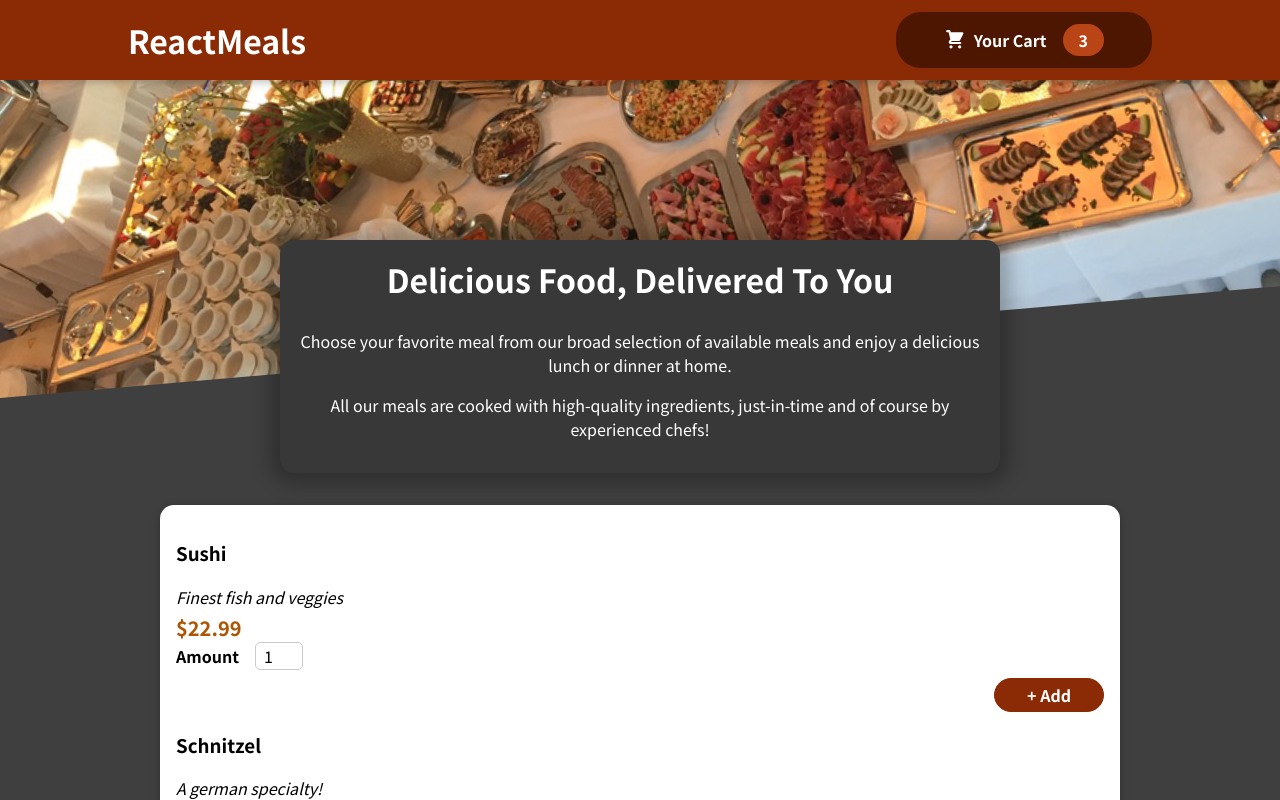
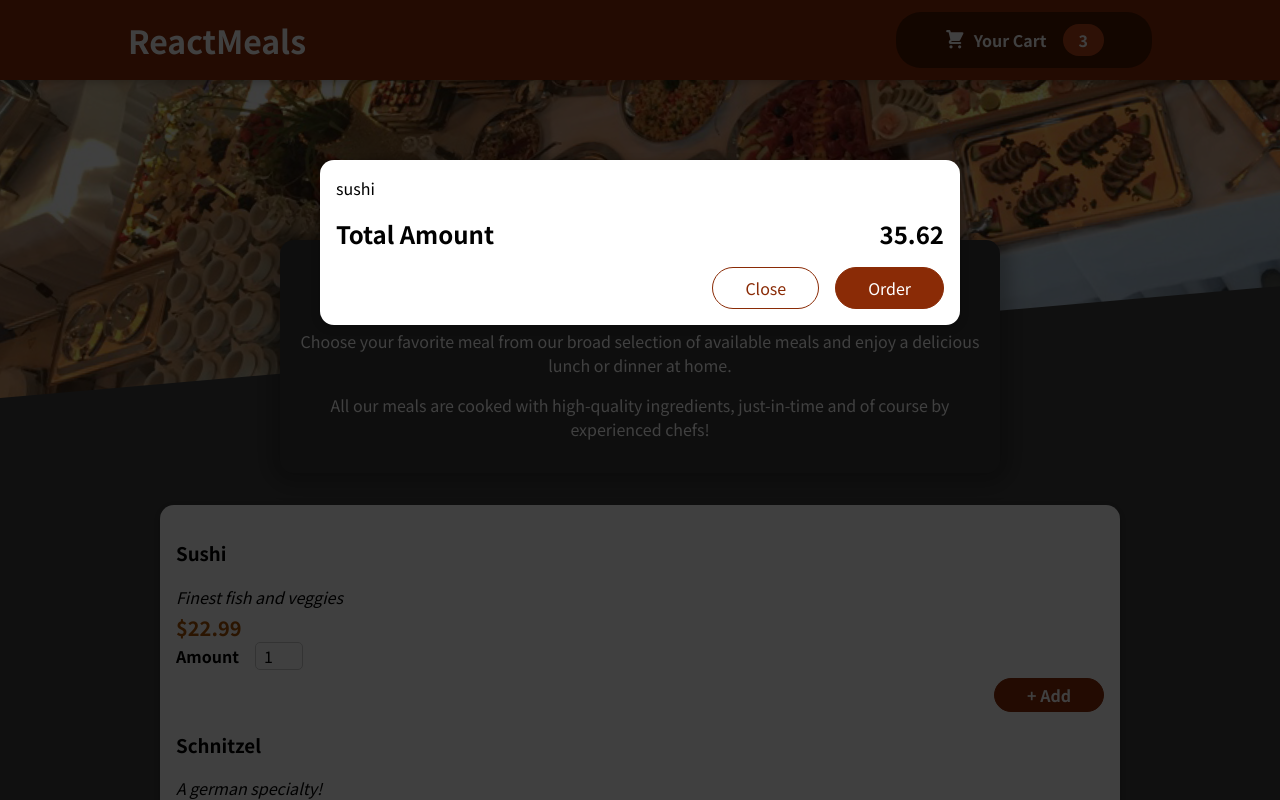
Before and after one commit to TFVO11/maximilian_PracticeProject, a React (Create React App) app: page / in a window 1280 px wide. Shown: the top 800 px of the page. Built offline with nearby package versions, Linux system fonts and the light colour scheme.

Commit message:
add_modal

```diff
--- a/public/index.html
+++ b/public/index.html
@@ -28,6 +28,7 @@
   </head>
   <body>
     <noscript>You need to enable JavaScript to run this app.</noscript>
+    <div id="overlays"></div>
     <div id="root"></div>
     <!--
       This HTML file is a template.
--- a/src/App.js
+++ b/src/App.js
@@ -2,10 +2,12 @@
 
 import Header from './components/Layout/Header';
 import Meals from './components/Meals/Meals';
+import Cart from './components/Cart/Cart';
 
 function App() {
   return (
     <Fragment>
+      <Cart />
       <Header />
       <main>
         <Meals />
--- a/src/components/Cart/Cart.js
+++ b/src/components/Cart/Cart.js
@@ -1,9 +1,11 @@
+import Modal from '../UI/Modal';
 import classes from './Cart.module.css';
 
 const Cart = props => {
     const cartItems = <ul className={classes['cart-items']}>{[{id: 'c1', name: 'sushi', amount: 2, price:12.99}].map(item => <li>{item.name}</li>)}</ul>;
 
-    return <div>
+    return (
+    <Modal>
         {cartItems}
         <div className={classes.total}>
             <span>Total Amount</span>
@@ -13,7 +15,8 @@
             <button className={classes['button--alt']}>Close</button>
             <button className={classes.button}>Order</button>
         </div>
-    </div>
+    </Modal>
+    )
 };
 
 export default Cart;
--- /dev/null
+++ b/src/components/UI/Modal.js
@@ -0,0 +1,25 @@
+import { Fragment } from 'react';
+import ReactDOM from 'react-dom';
+
+import classes from './Modal.module.css';
+
+const Backdrop = props => {
+    return <div className={classes.backdrop} />
+};
+
+const ModalOverlay = props => {
+    return <div className={classes.modal}>
+        <div className={classes.content}>{props.children}</div>
+    </div>
+};
+
+const portalElement = document.getElementById('overlays');
+
+const Modal = props => {
+    return <Fragment>
+        {ReactDOM.createPortal(<Backdrop />, portalElement)}
+        {ReactDOM.createPortal(<ModalOverlay>{props.children}</ModalOverlay>, portalElement)}
+    </Fragment>
+};
+
+export default Modal;
--- /dev/null
+++ b/src/components/UI/Modal.module.css
@@ -0,0 +1,40 @@
+.backdrop {
+    position: fixed;
+    top: 0;
+    left: 0;
+    width: 100%;
+    height: 100vh;
+    z-index: 20;
+    background-color: rgba(0, 0, 0, 0.75);
+  }
+
+  .modal {
+    position: fixed;
+    top: 20vh;
+    left: 5%;
+    width: 90%;
+    background-color: white;
+    padding: 1rem;
+    border-radius: 14px;
+    box-shadow: 0 2px 8px rgba(0, 0, 0, 0.25);
+    z-index: 30;
+    animation: slide-down 300ms ease-out forwards;
+  }
+
+  @media (min-width: 768px) {
+    .modal {
+      width: 40rem;
+      left: calc(50% - 20rem);
+    }
+  }
+
+  @keyframes slide-down {
+    from {
+      opacity: 0;
+      transform: translateY(-3rem);
+    }
+    to {
+      opacity: 1;
+      transform: translateY(0);
+    }
+  }
```
